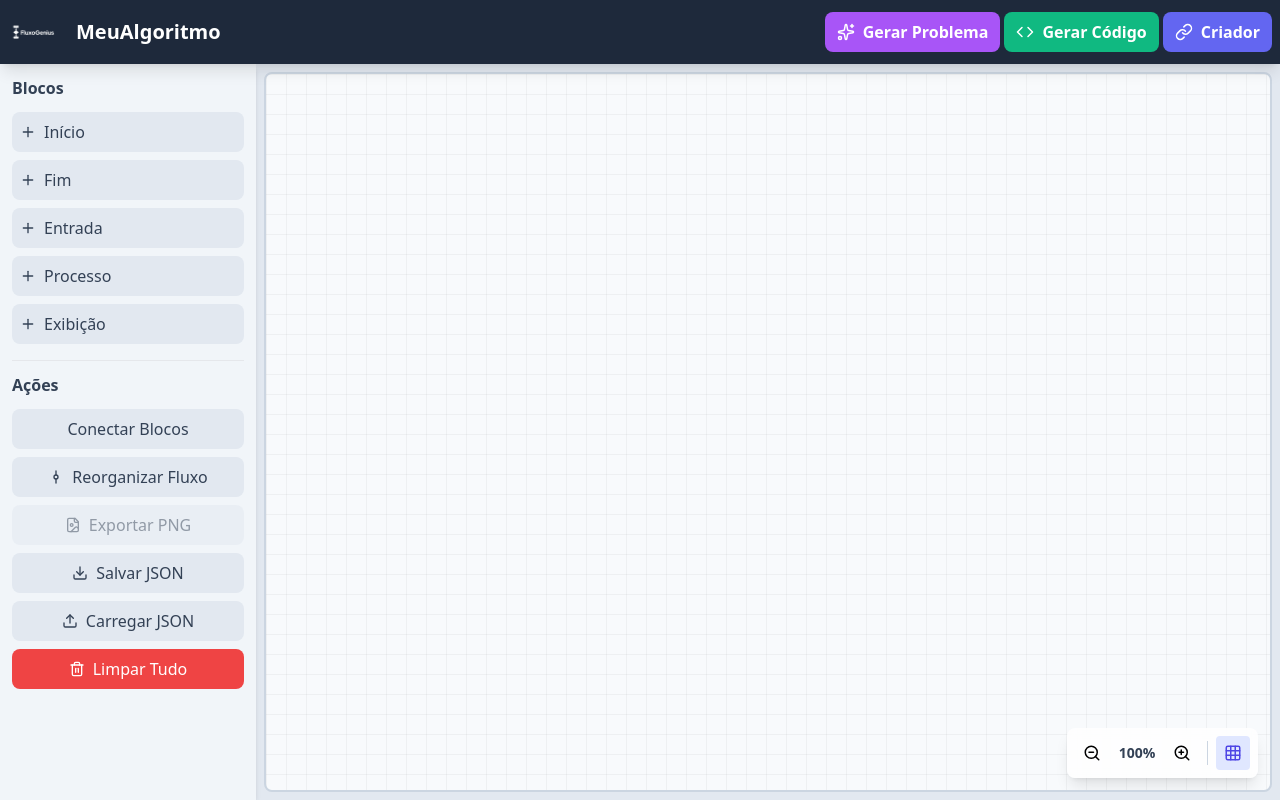
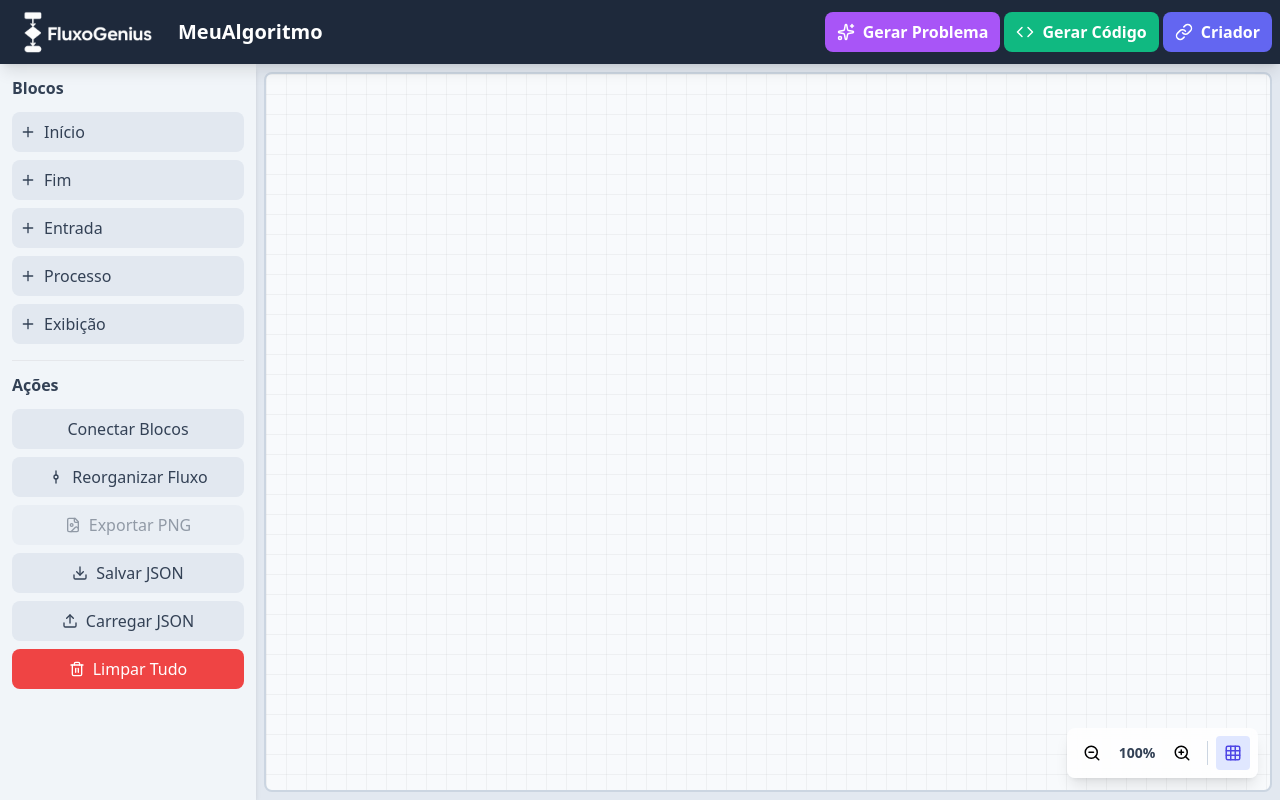
Before and after one commit to luizeduos/fluxogenius, a Next.js app: page / in a window 1280 px wide. Built offline with nearby package versions, Linux system fonts and the light colour scheme.

Commit message:
Update page.tsx

```diff
--- a/src/app/page.tsx
+++ b/src/app/page.tsx
@@ -587,7 +587,7 @@ export default function App() {
             <img
               src="/images/letras.png"
               alt="Logo do Projeto"
-              className="h-full w-auto object-contain"
+              className="object-cover"
               width="150"
             />
             <input
```
